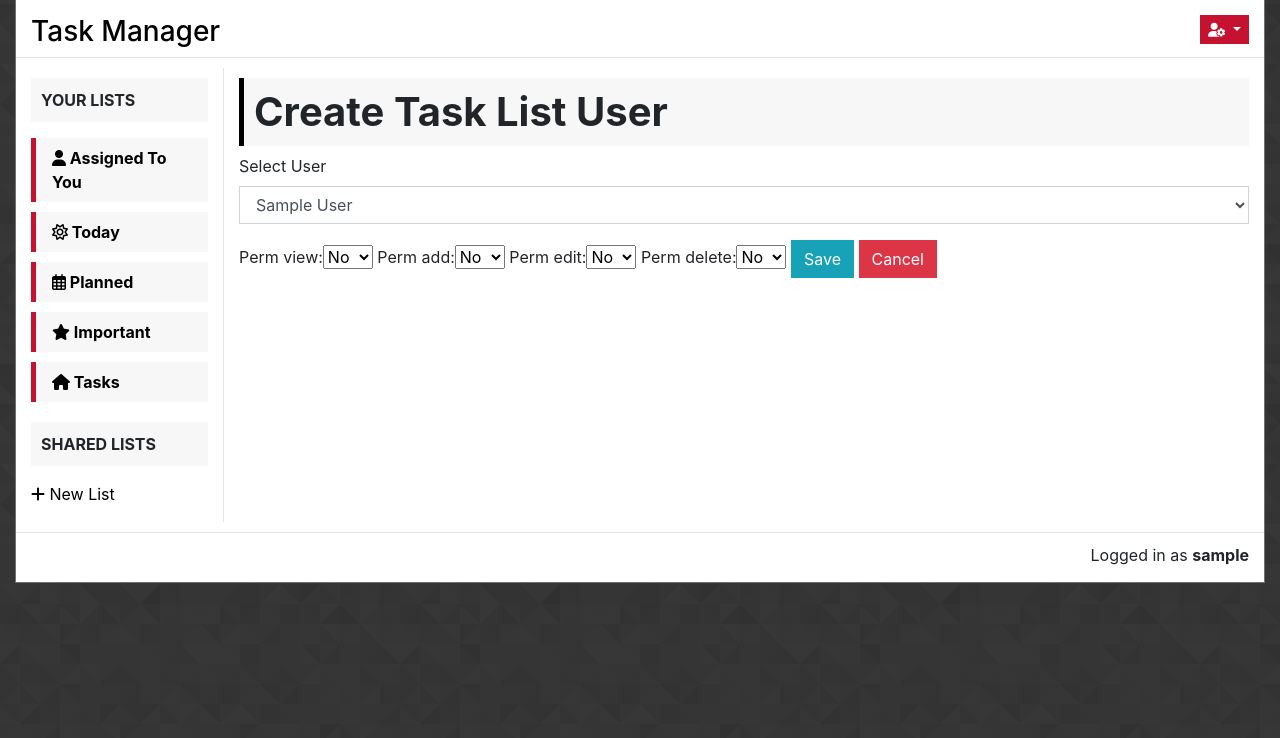
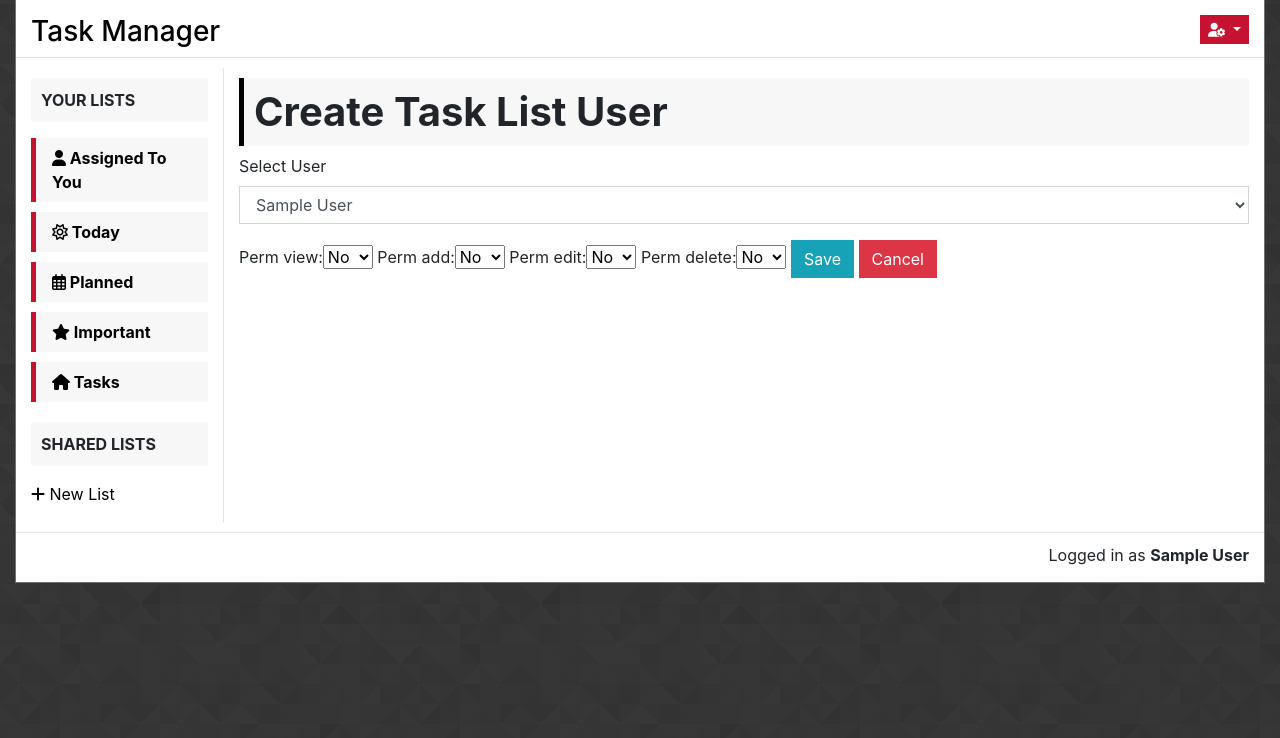
Before and after one commit to Robtych121/Task-Manager, a Django app: page /add_task_list_user/1/ in a window 1280 px wide. Shown: the part 16-754 px from the top of the page. Run offline with Django 3.2, Linux system fonts and the light colour scheme; the visitor is signed in with stand-in values (Sample User, id 1); data comes from the database, SQL or seed files in the repository; data that the repository does not hold is empty; some libraries are stand-ins or nearby versions.

Commit message:
footer shows first/last name instead of username

```diff
--- a/templates/partials/footer.html
+++ b/templates/partials/footer.html
@@ -1,3 +1,3 @@
 {% if user.is_authenticated %}
-Logged in as <strong>{{user}}</strong>
+Logged in as <strong>{{user.first_name}} {{user.last_name}}</strong>
 {% endif %}
```
